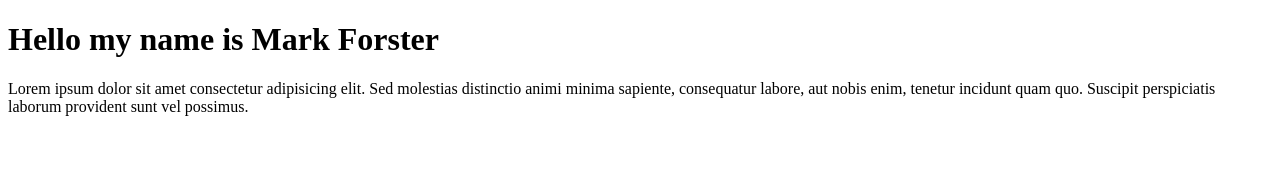
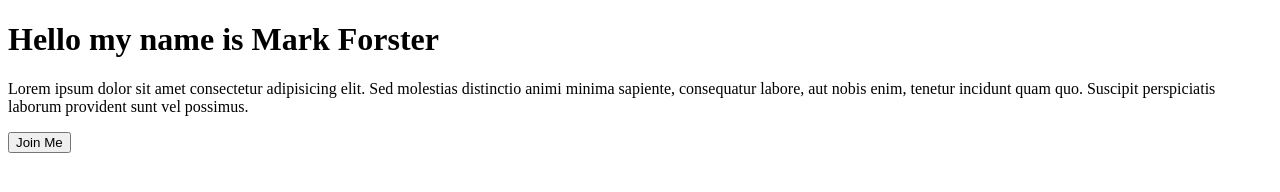
Before and after one commit to mark-forster/mark-forster.github.io, a plain HTML site: page index.html in a window 1280 px wide. Drawn offline with Linux system fonts and the light colour scheme.

Commit message:
add button

```diff
--- a/index.html
+++ b/index.html
@@ -8,5 +8,6 @@
 <body>
     <h1>Hello my name is Mark Forster </h1>
     <p>Lorem ipsum dolor sit amet consectetur adipisicing elit. Sed molestias distinctio animi minima sapiente, consequatur labore, aut nobis enim, tenetur incidunt quam quo. Suscipit perspiciatis laborum provident sunt vel possimus.</p>
+    <button>Join Me</button>
 </body>
 </html>
```
